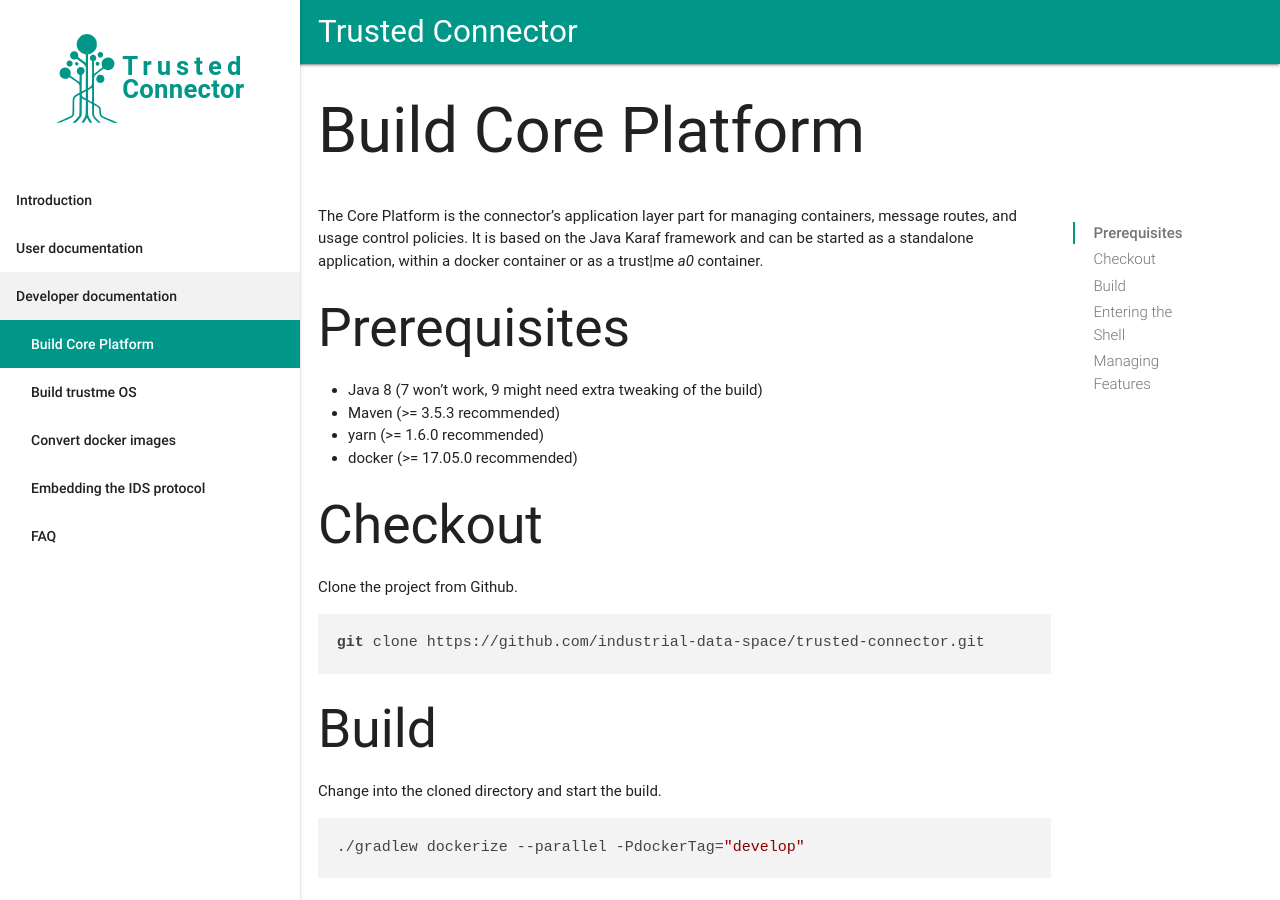
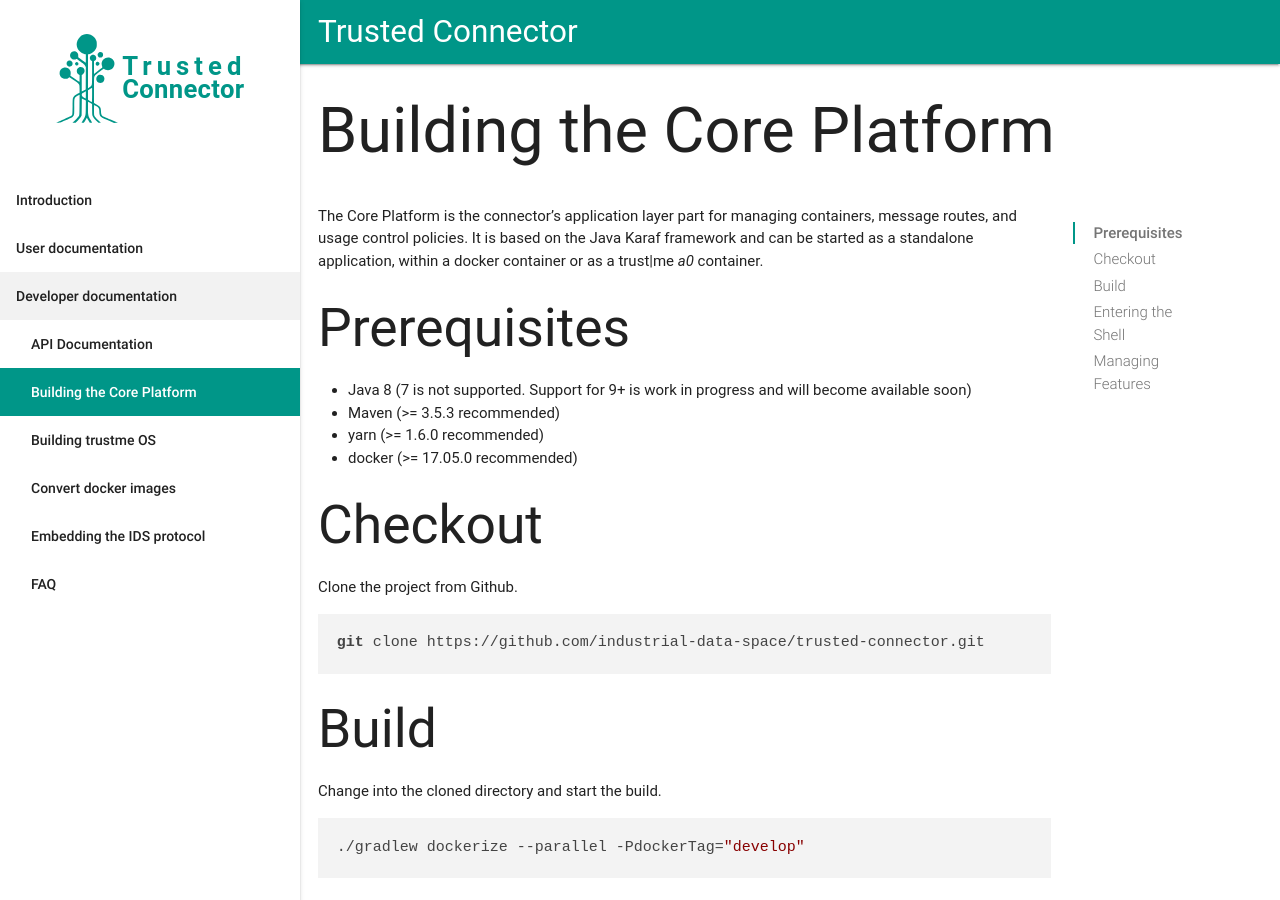
Before and after one commit to industrial-data-space/trusted-connector-documentation, a Jekyll site: the page built from docs/_docs/dev_core.md, in a window 1280 px wide and 900 px high. Built offline with Jekyll 4.4.1, drawn with Linux system fonts in a browser that asks for light colours; some web fonts are replaced; some of the changed text lies outside the part shown.

Commit message:
Add OpenAPI/Swagger documentation (created by spectacle)

```diff
--- a/docs/_data/docs.yml
+++ b/docs/_data/docs.yml
@@ -10,6 +10,7 @@
 
 - title: Developer documentation
   docs:
+  - swagger
   - dev_core
   - dev_trustme
   - convert_docker
--- a/docs/_docs/dev_core.md
+++ b/docs/_docs/dev_core.md
@@ -1,6 +1,6 @@
 ---
 layout: doc
-title: Build Core Platform
+title: Building the Core Platform
 permalink: /docs/dev_core/
 
 ---
@@ -9,7 +9,7 @@ The Core Platform is the connector's application layer part for managing contain
 
 ## Prerequisites
 
-* Java 8 (7 won't work, 9 might need extra tweaking of the build)
+* Java 8 (7 is not supported. Support for 9+ is work in progress and will become available soon)
 * Maven (>= 3.5.3 recommended)
 * yarn (>= 1.6.0 recommended)
 * docker (>= 17.05.0 recommended)
--- a/docs/_docs/dev_trustme.md
+++ b/docs/_docs/dev_trustme.md
@@ -1,6 +1,6 @@
 ---
 layout: doc
-title: Build trustme OS
+title: Building trustme OS
 permalink: /docs/dev_trustme/
 
 ---
```
Also changed, not shown: docs/_docs/getting_started.md (+1 -1 lines), docs/_docs/swagger.md (added, +15 -0 lines), docs/_docs/system_requirements.md (+2 -0 lines).
